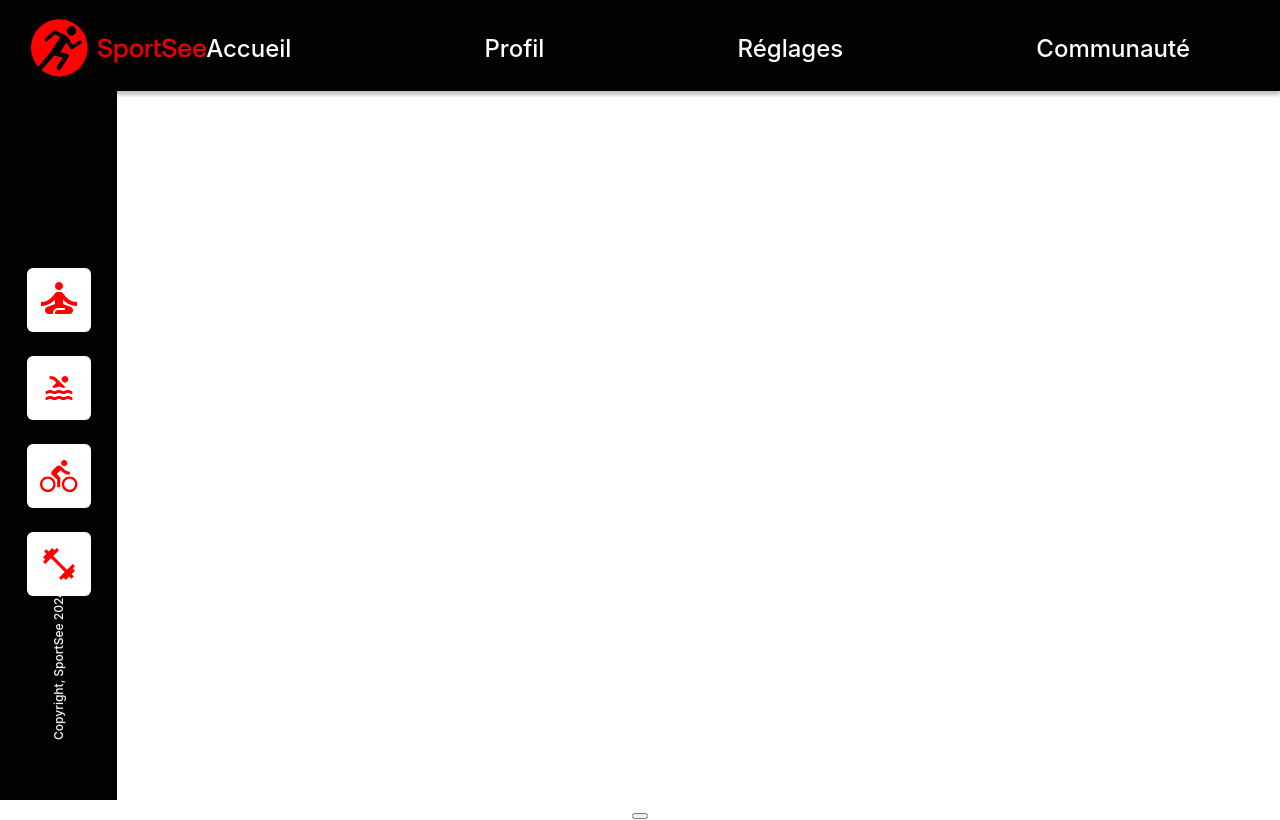
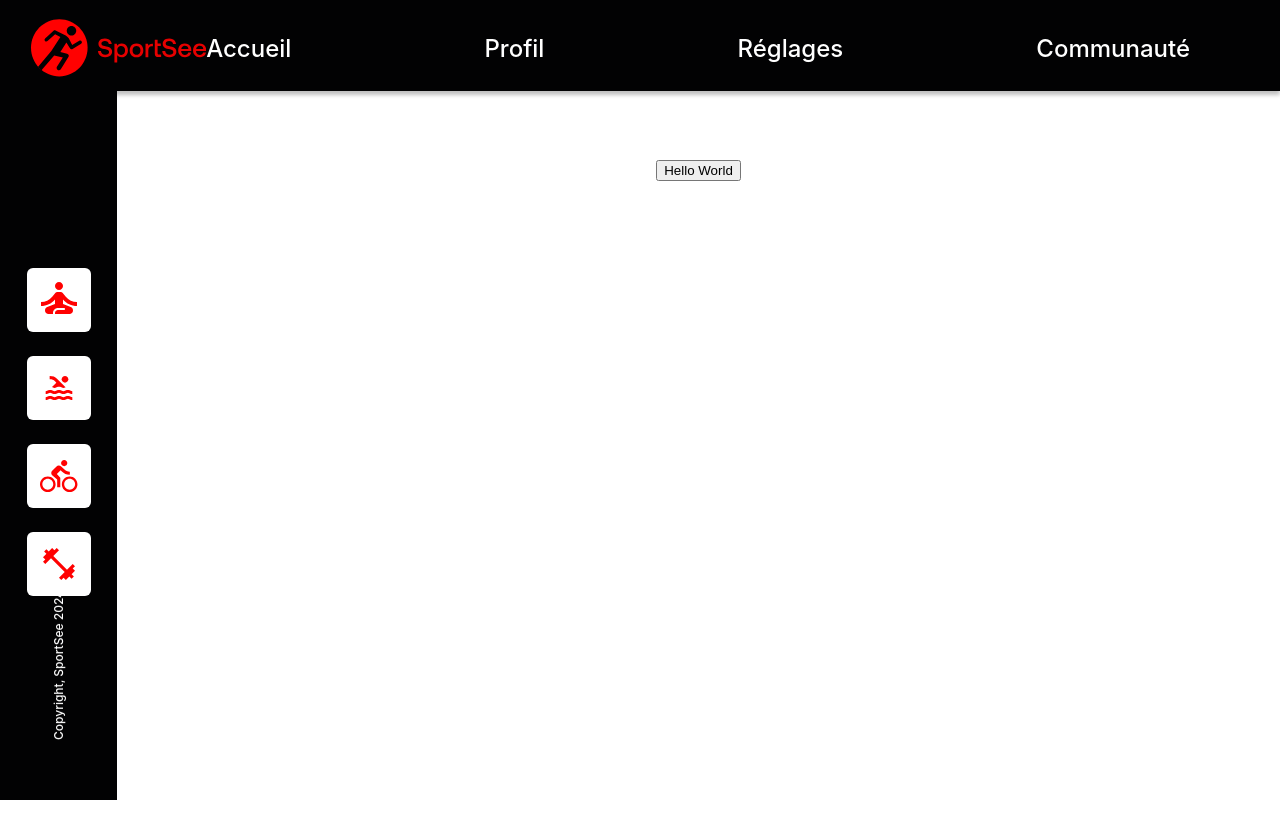
Before and after one commit to nicolasollier/sportsee, a React (Create React App) app: page / in a window 1280 px wide. Built offline with nearby package versions, Linux system fonts and the light colour scheme.

Commit message:
add main wrapper styles

```diff
--- a/src/App.jsx
+++ b/src/App.jsx
@@ -6,7 +6,7 @@ function App() {
   return (
     <div className="App">
       <Layout>
-        <button></button>
+        <button>Hello World</button>
       </Layout>
     </div>
   );
--- a/src/layout/Layout.jsx
+++ b/src/layout/Layout.jsx
@@ -1,12 +1,13 @@
 import NavBar from "./NavBar/NavBar";
 import SideBar from "./SideBar/SideBar";
+import styles from './Layout.module.scss';
 
 const Layout = ({ children }) => {
   return (
     <>
       <NavBar />
       <SideBar />
-      <main>{children}</main>
+      <main className={styles.main__wrapper}>{children}</main>
     </>
   );
 };
--- /dev/null
+++ b/src/layout/Layout.module.scss
@@ -0,0 +1,4 @@
+.main__wrapper {
+  margin-left: 117px;
+  padding: 68px 107px;
+}
--- a/src/layout/SideBar/SideBar.module.scss
+++ b/src/layout/SideBar/SideBar.module.scss
@@ -1,5 +1,5 @@
 .sidebar {
-  position: relative;
+  position: fixed;
   display: flex;
   width: 117px;
   flex-direction: column;
```
